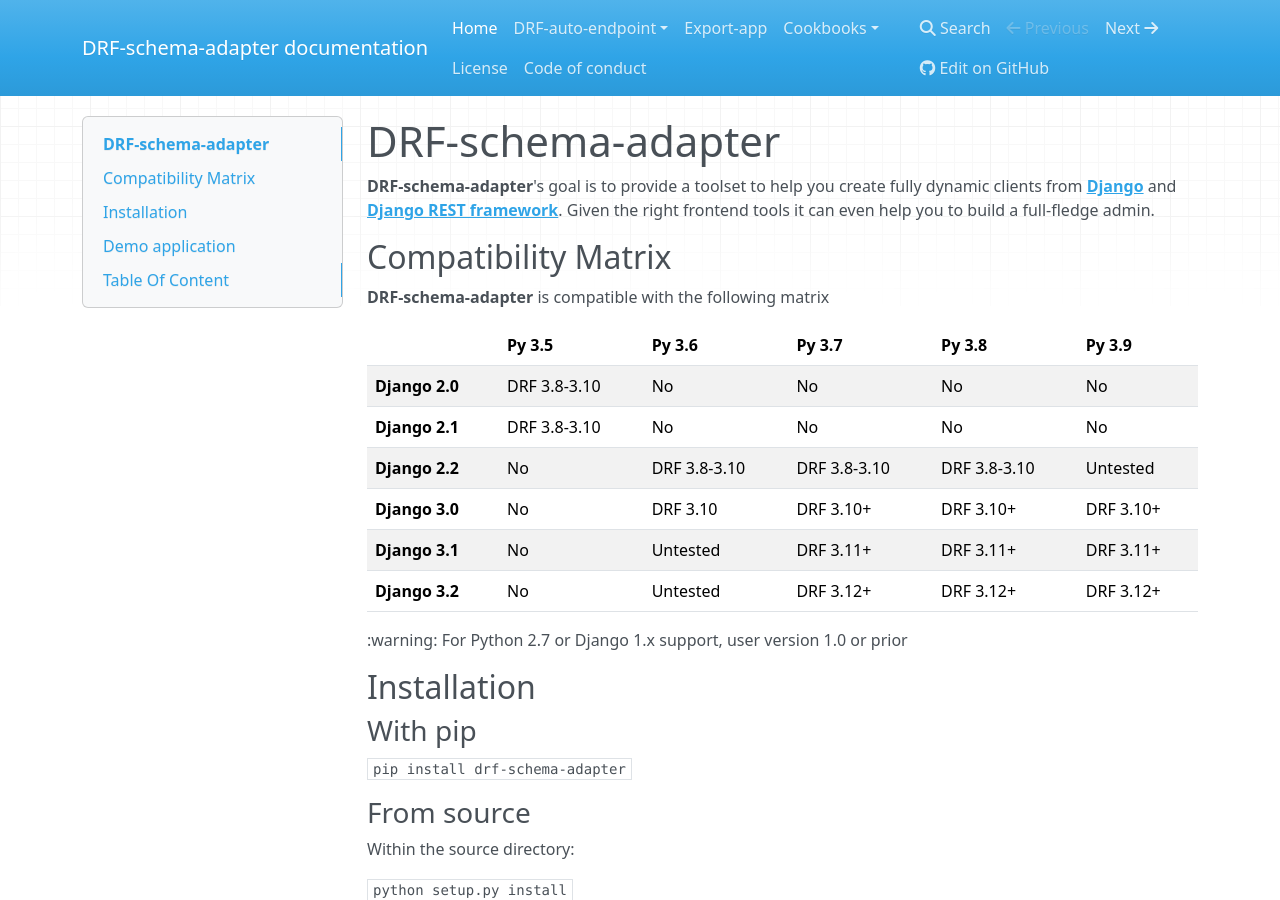
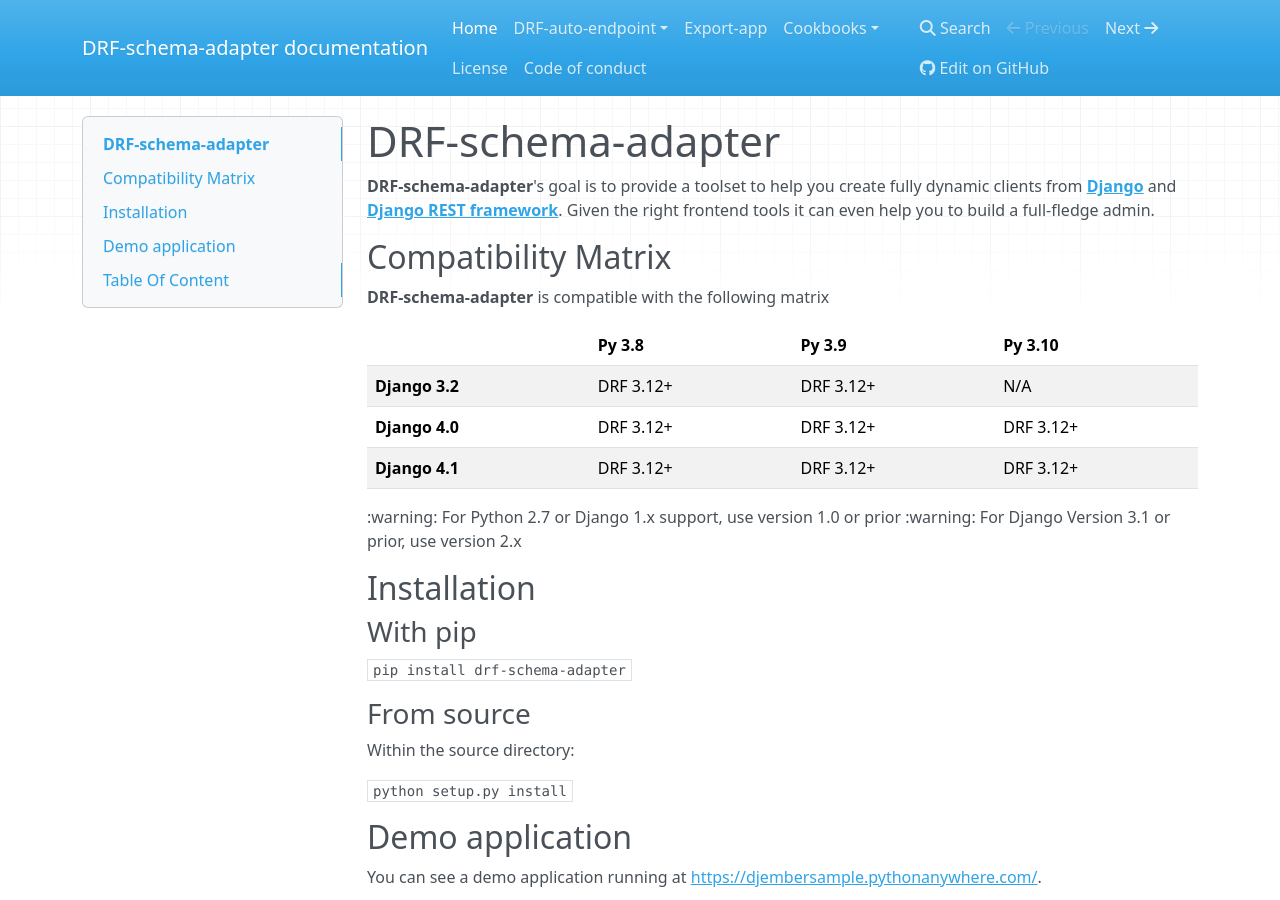
Before and after one commit to drf-forms/drf-schema-adapter, an MkDocs documentation site: the page built from docs/index.md, in a window 1280 px wide and 900 px high. Built offline with MkDocs 1.6.1, drawn with Linux system fonts in a browser that asks for light colours; nearby versions of some CDN libraries; old or Windows-style settings are respelled for this version of MkDocs.

Commit message:
:book: update comptatibility matrix

```diff
--- a/docs/index.md
+++ b/docs/index.md
@@ -9,16 +9,14 @@
 
 **DRF-schema-adapter** is compatible with the following matrix
 
-|                 | Py 3.5       | Py 3.6       | Py 3.7       | Py 3.8       | Py 3.9       |
-| --------------- | ------------ | ------------ | ------------ | ------------ | ------------ |
-| **Django 2.0**  | DRF 3.8-3.10 | No           | No           | No           | No           |
-| **Django 2.1**  | DRF 3.8-3.10 | No           | No           | No           | No           |
-| **Django 2.2**  | No           | DRF 3.8-3.10 | DRF 3.8-3.10 | DRF 3.8-3.10 | Untested     |
-| **Django 3.0**  | No           | DRF 3.10     | DRF 3.10+    | DRF 3.10+    | DRF 3.10+    |
-| **Django 3.1**  | No           | Untested     | DRF 3.11+    | DRF 3.11+    | DRF 3.11+    |
-| **Django 3.2**  | No           | Untested     | DRF 3.12+    | DRF 3.12+    | DRF 3.12+    |
+|                 | Py 3.8       | Py 3.9       | Py 3.10      |
+| --------------- | ------------ | ------------ | ------------ |
+| **Django 3.2**  | DRF 3.12+    | DRF 3.12+    | N/A          |
+| **Django 4.0**  | DRF 3.12+    | DRF 3.12+    | DRF 3.12+    |
+| **Django 4.1**  | DRF 3.12+    | DRF 3.12+    | DRF 3.12+    |
 
-:warning: For Python 2.7 or Django 1.x support, user version 1.0 or prior
+:warning: For Python 2.7 or Django 1.x support, use version 1.0 or prior
+:warning: For Django Version 3.1 or prior, use version 2.x
 
 ## Installation
 
```
Also changed, not shown: .travis.yml (+46 -52 lines), README.md (+6 -8 lines), 1 other file.
